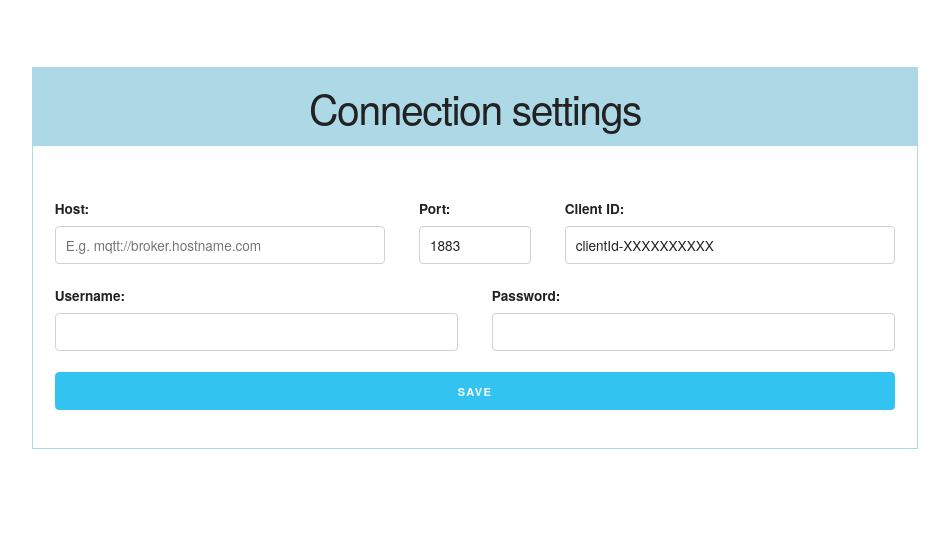
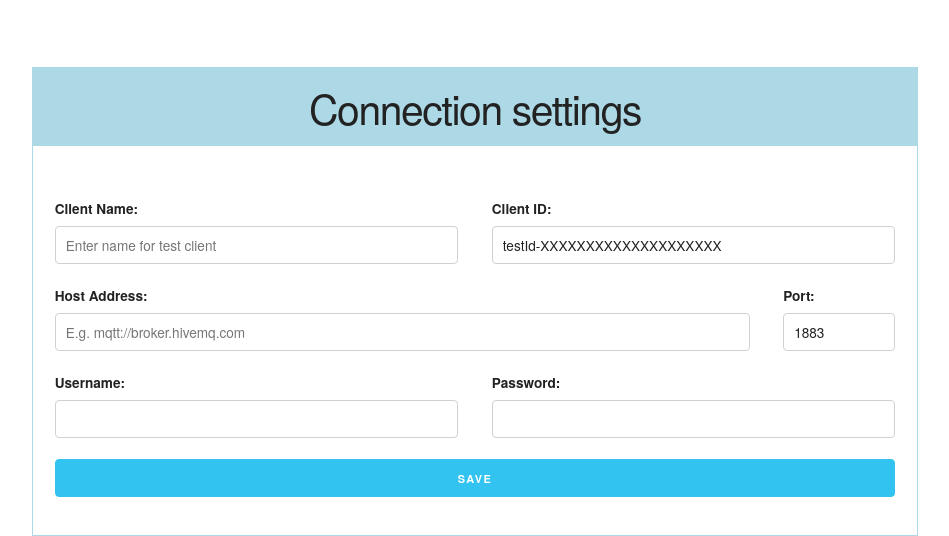
Before and after one commit to Isaac-Ampomah-12/iiot-test-bench, a React (Create React App) app in the folder frontend/: page /settings in a window 1280 px wide. Shown: the top 536 px of the page, without its empty margins (165-1114 px from the left). Built offline with nearby package versions, Linux system fonts and the light colour scheme.

Commit message:
Add client name input

```diff
--- a/frontend/src/pages/ConnectionSettings/ConnectionSettings.js
+++ b/frontend/src/pages/ConnectionSettings/ConnectionSettings.js
@@ -7,15 +7,39 @@ function ConnectionSettings() {
         <h2>Connection settings</h2>
         <form>
           <div className="row">
-            <div className="five columns">
-              <label htmlhtmlFor="host">Host:</label>
+            <div className="six columns">
+              <label htmlhtmlFor="name">Client Name:</label>
               <input
-                type="url"
+                type="text"
+                id="client-name"
+                className="u-full-width"
+                name="clientName"
+                placeholder="Enter name for test client"
+                required
+              />
+            </div>
+            <div className="six columns">
+              <label htmlhtmlFor="client-id">Client ID:</label>
+              <input
+                type="text"
+                id="client-id"
+                className="u-full-width"
+                name="clientId"
+                value="testId-XXXXXXXXXXXXXXXXXXXX"
+                required
+              />
+            </div>
+          </div>
+          <div className="row">
+            <div className="ten columns">
+              <label htmlhtmlFor="host">Host Address:</label>
+              <input
+                type="text"
                 id="host"
                 className="u-full-width"
-                placeholder="E.g. mqtt://broker.hostname.com"
+                name="host"
+                placeholder="E.g. mqtt://broker.hivemq.com"
                 required
-                autofocus
               />
             </div>
             <div className="two columns">
@@ -26,16 +50,6 @@ function ConnectionSettings() {
                 className="u-full-width"
                 min="0"
                 value="1883"
-                required
-              />
-            </div>
-            <div className="five columns">
-              <label htmlhtmlFor="port">Client ID:</label>
-              <input
-                type="text"
-                id="client-id"
-                className="u-full-width"
-                value="clientId-XXXXXXXXXX"
                 required
               />
             </div>
```
